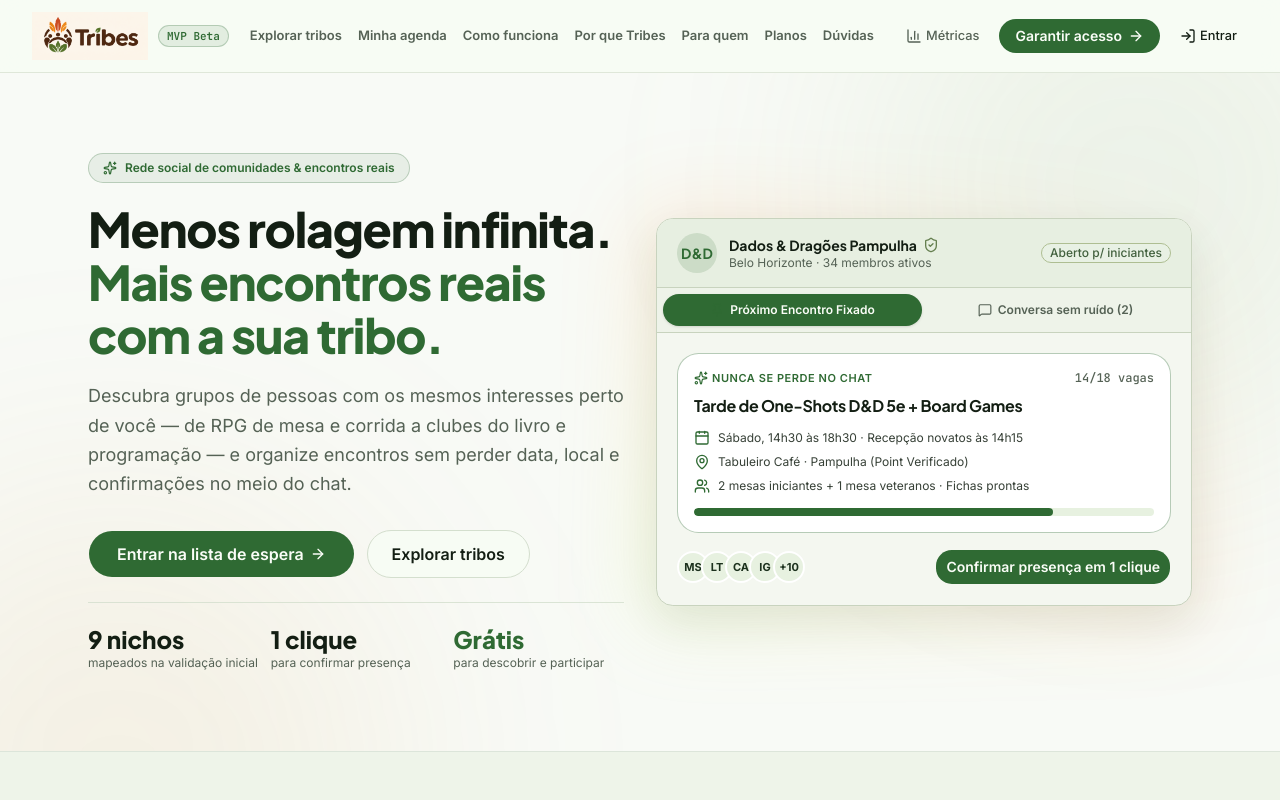
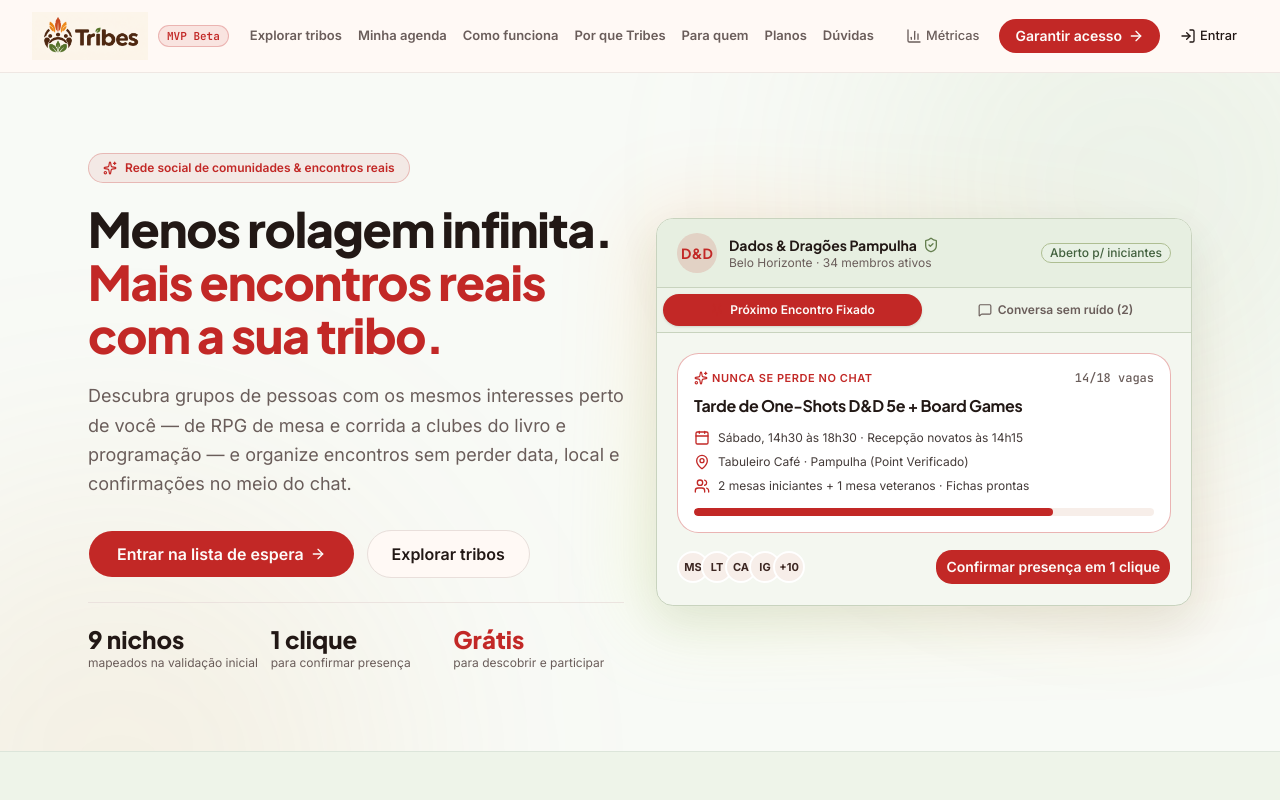
Before and after one commit to ArthurG12/Tribes, a Next.js app in the folder frontend/: page / in a window 1280 px wide. Shown: the top 800 px of the page. Built offline with nearby package versions, Linux system fonts and the light colour scheme.

Commit message:
Restore red brand palette and simplify surface styling

```diff
--- a/frontend/src/app/globals.css
+++ b/frontend/src/app/globals.css
@@ -53,30 +53,30 @@
 }
 
 :root {
-  --background: oklch(0.985 0.012 132);
-  --foreground: oklch(0.22 0.025 145);
+  --background: oklch(0.985 0.008 55);
+  --foreground: oklch(0.22 0.018 35);
   --card: oklch(1 0 0);
-  --card-foreground: oklch(0.22 0.025 145);
+  --card-foreground: oklch(0.22 0.018 35);
   --popover: oklch(1 0 0);
   --popover-foreground: oklch(0.19 0.02 50);
-  --primary: oklch(0.47 0.105 145);
-  --primary-foreground: oklch(0.99 0.008 125);
-  --secondary: oklch(0.945 0.025 132);
-  --secondary-foreground: oklch(0.29 0.045 145);
-  --muted: oklch(0.955 0.018 132);
-  --muted-foreground: oklch(0.48 0.025 145);
-  --accent: oklch(0.94 0.045 80);
-  --accent-foreground: oklch(0.34 0.07 55);
-  /* Tribes logo palette: forest green, leaf orange, warm cream, and cocoa. */
-  --brand-green: oklch(0.52 0.12 145);
-  --brand-green-dark: oklch(0.38 0.09 145);
-  --brand-orange: oklch(0.69 0.16 55);
-  --brand-orange-dark: oklch(0.46 0.12 48);
+  --primary: oklch(0.53 0.19 27);
+  --primary-foreground: oklch(0.99 0.004 75);
+  --secondary: oklch(0.955 0.012 55);
+  --secondary-foreground: oklch(0.3 0.035 35);
+  --muted: oklch(0.96 0.008 55);
+  --muted-foreground: oklch(0.49 0.018 35);
+  --accent: oklch(0.94 0.035 28);
+  --accent-foreground: oklch(0.38 0.12 27);
+  /* Tribes brand palette: warm red, soft neutrals, and subtle terracotta accents. */
+  --brand-green: oklch(0.53 0.19 27);
+  --brand-green-dark: oklch(0.39 0.15 27);
+  --brand-orange: oklch(0.72 0.14 55);
+  --brand-orange-dark: oklch(0.48 0.13 35);
   --destructive: oklch(0.577 0.245 27.325);
-  --border: oklch(0.89 0.025 135);
-  --input: oklch(0.87 0.025 135);
-  --ring: oklch(0.47 0.105 145);
-  --chart-1: oklch(0.47 0.105 145);
+  --border: oklch(0.91 0.012 45);
+  --input: oklch(0.88 0.012 45);
+  --ring: oklch(0.53 0.19 27);
+  --chart-1: oklch(0.53 0.19 27);
   --chart-2: var(--brand-green);
   --chart-3: oklch(0.76 0.15 75);
   --chart-4: oklch(0.37 0.06 50);
@@ -84,12 +84,12 @@
   --radius: 0.75rem;
   --sidebar: oklch(0.985 0.006 75);
   --sidebar-foreground: oklch(0.19 0.02 50);
-  --sidebar-primary: oklch(0.47 0.105 145);
+  --sidebar-primary: oklch(0.53 0.19 27);
   --sidebar-primary-foreground: oklch(0.99 0.005 75);
-  --sidebar-accent: oklch(0.945 0.025 132);
+  --sidebar-accent: oklch(0.955 0.012 55);
   --sidebar-accent-foreground: oklch(0.24 0.025 50);
   --sidebar-border: oklch(0.89 0.025 135);
-  --sidebar-ring: oklch(0.47 0.105 145);
+  --sidebar-ring: oklch(0.53 0.19 27);
 }
 
 @layer base {
@@ -112,13 +112,13 @@
     border: 1px solid var(--border);
     border-radius: 1.25rem;
     background: var(--card);
-    box-shadow: 0 8px 24px rgba(45, 75, 40, 0.06);
+    box-shadow: 0 8px 24px rgba(75, 35, 30, 0.045);
     transition: border-color 180ms ease, box-shadow 180ms ease, transform 180ms ease;
   }
 
   .surface-card:hover {
     border-color: color-mix(in oklab, var(--primary) 35%, var(--border));
-    box-shadow: 0 14px 32px rgba(45, 75, 40, 0.10);
+    box-shadow: 0 14px 32px rgba(75, 35, 30, 0.075);
   }
 
   .metric-card {
@@ -126,7 +126,7 @@
     border-radius: 1rem;
     background: var(--card);
     padding: 1.25rem;
-    box-shadow: 0 4px 16px rgba(45, 75, 40, 0.045);
+    box-shadow: 0 4px 16px rgba(75, 35, 30, 0.035);
   }
 
   .event-card {
@@ -134,29 +134,29 @@
     border-radius: 1.25rem;
     background: var(--card);
     padding: 1.25rem;
-    box-shadow: 0 8px 24px rgba(45, 75, 40, 0.06);
+    box-shadow: 0 8px 24px rgba(75, 35, 30, 0.045);
     transition: border-color 180ms ease, box-shadow 180ms ease, transform 180ms ease;
   }
 
   .event-card:hover {
     transform: translateY(-2px);
     border-color: color-mix(in oklab, var(--primary) 35%, var(--border));
-    box-shadow: 0 14px 32px rgba(45, 75, 40, 0.10);
+    box-shadow: 0 14px 32px rgba(75, 35, 30, 0.075);
   }
 
   .glass-panel {
-    border: 1px solid oklch(0.88 0.03 130 / 0.9);
-    background: oklch(0.995 0.004 120 / 0.94);
-    box-shadow: 0 12px 36px oklch(0.32 0.04 145 / 0.06);
+    border: 1px solid oklch(0.9 0.015 45 / 0.9);
+    background: oklch(0.995 0.003 55 / 0.94);
+    box-shadow: 0 12px 36px oklch(0.32 0.025 35 / 0.05);
     backdrop-filter: blur(14px);
   }
 
   .neon-glow {
-    box-shadow: 0 8px 24px oklch(0.48 0.12 142 / 0.14);
+    box-shadow: 0 8px 24px oklch(0.53 0.19 27 / 0.12);
   }
 
   .text-gradient {
-    background: linear-gradient(110deg, oklch(0.49 0.13 142), oklch(0.61 0.13 112));
+    background: linear-gradient(110deg, oklch(0.53 0.19 27), oklch(0.66 0.16 35));
     background-clip: text;
     -webkit-text-fill-color: transparent;
   }
```
